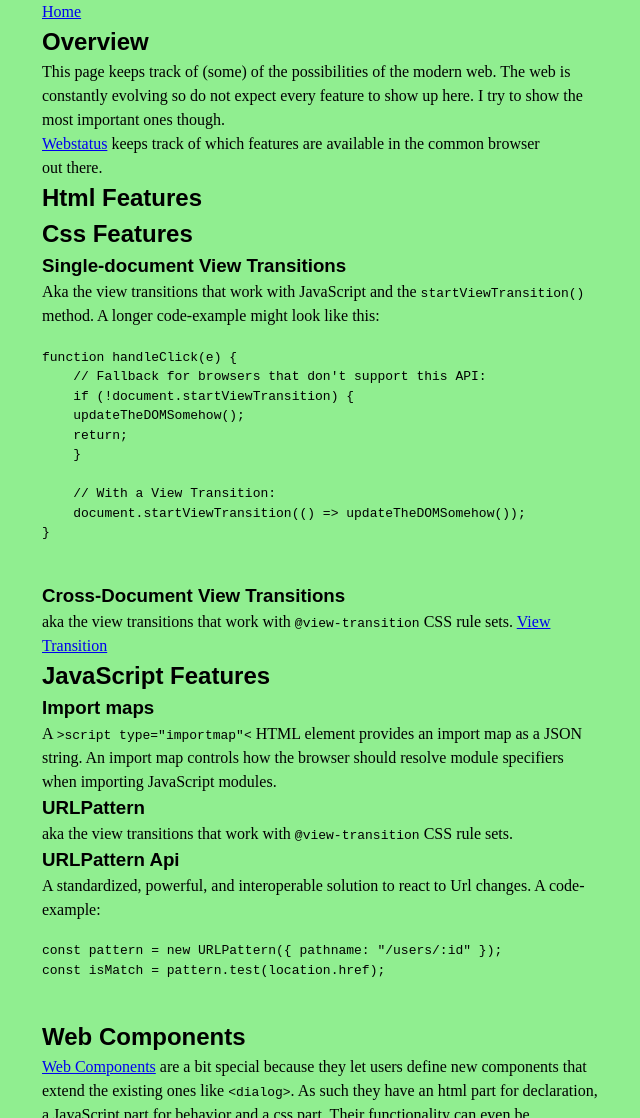
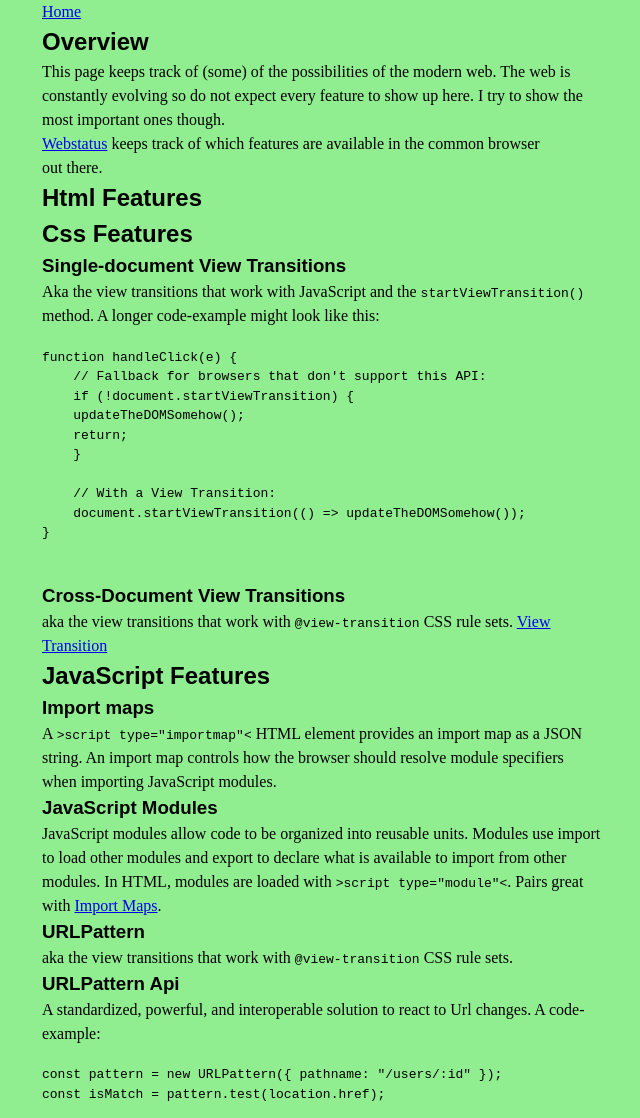
Before and after one commit to Richargh/web-native, a plain HTML site: page index.html in a window 1280 px wide. Shown: the top 1118 px of the page, without its empty margins (318-958 px from the left). Drawn offline with Linux system fonts and the light colour scheme.

Commit message:
ˆ F: add javascript modules

```diff
--- a/index.html
+++ b/index.html
@@ -91,13 +91,23 @@ function handleClick(e) {
     </article>
     <article>
         <h2>JavaScript Features</h2>
-        <section>
+        <section id="import-maps">
             <h3>Import maps</h3>
             <p>
                 A <code>&gt;script type="importmap"&lt;</code> HTML element provides an import map as a JSON string.
                 An import map controls how the browser should resolve module specifiers when importing JavaScript modules.
             </p>
             <baseline-status featureid="import-maps"></baseline-status>
+        </section>
+        <section>
+            <h3>JavaScript Modules</h3>
+            <p>
+                JavaScript modules allow code to be organized into reusable units.
+                Modules use import to load other modules and export to declare what is available to import from other modules.
+                In HTML, modules are loaded with <code>&gt;script type="module"&lt;</code>.
+                Pairs great with <a href="#import-maps">Import Maps</a>.
+            </p>
+            <baseline-status featureid="js-modules"></baseline-status>
         </section>
         <section>
             <h3>URLPattern</h3>
```
